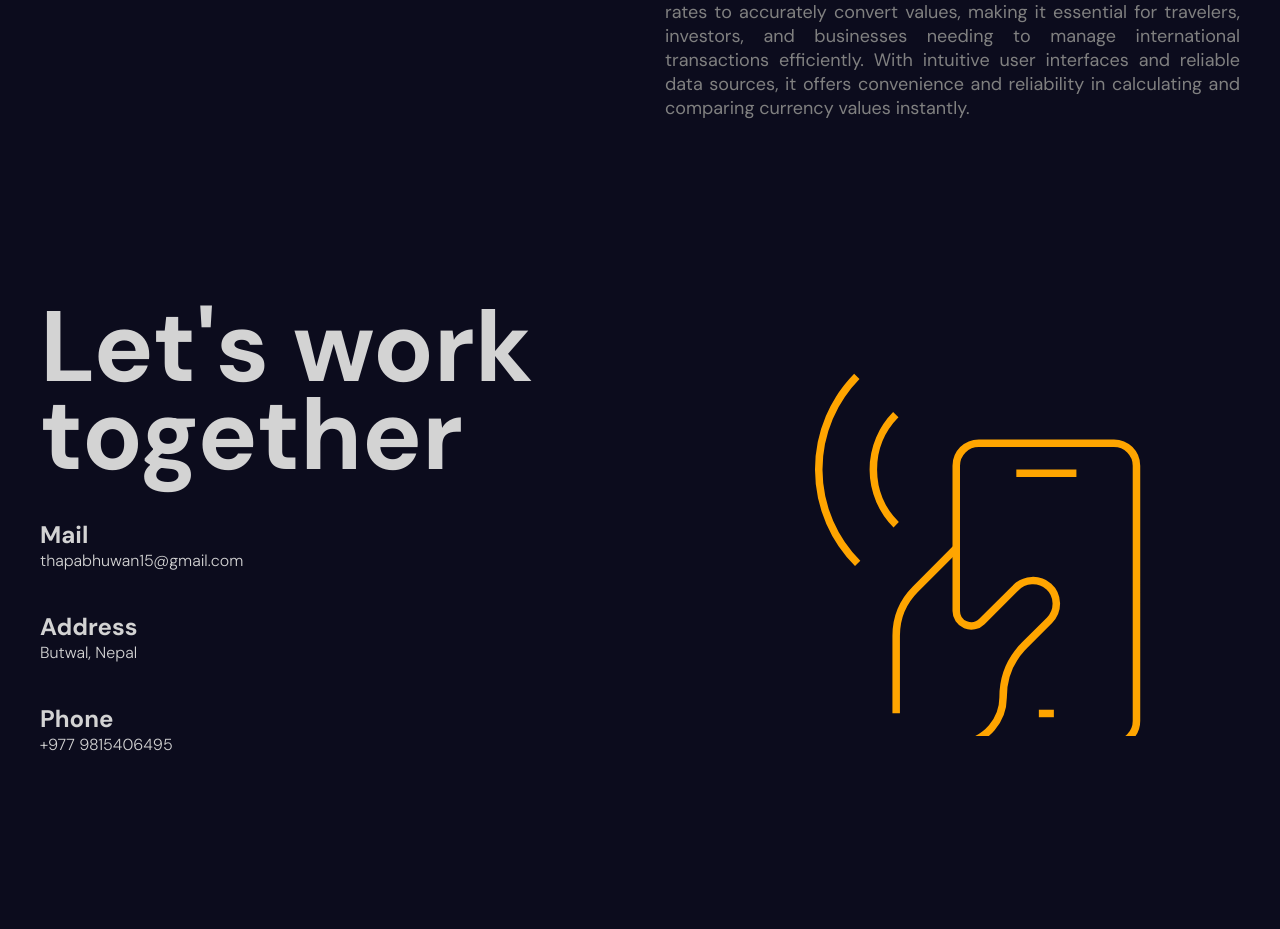
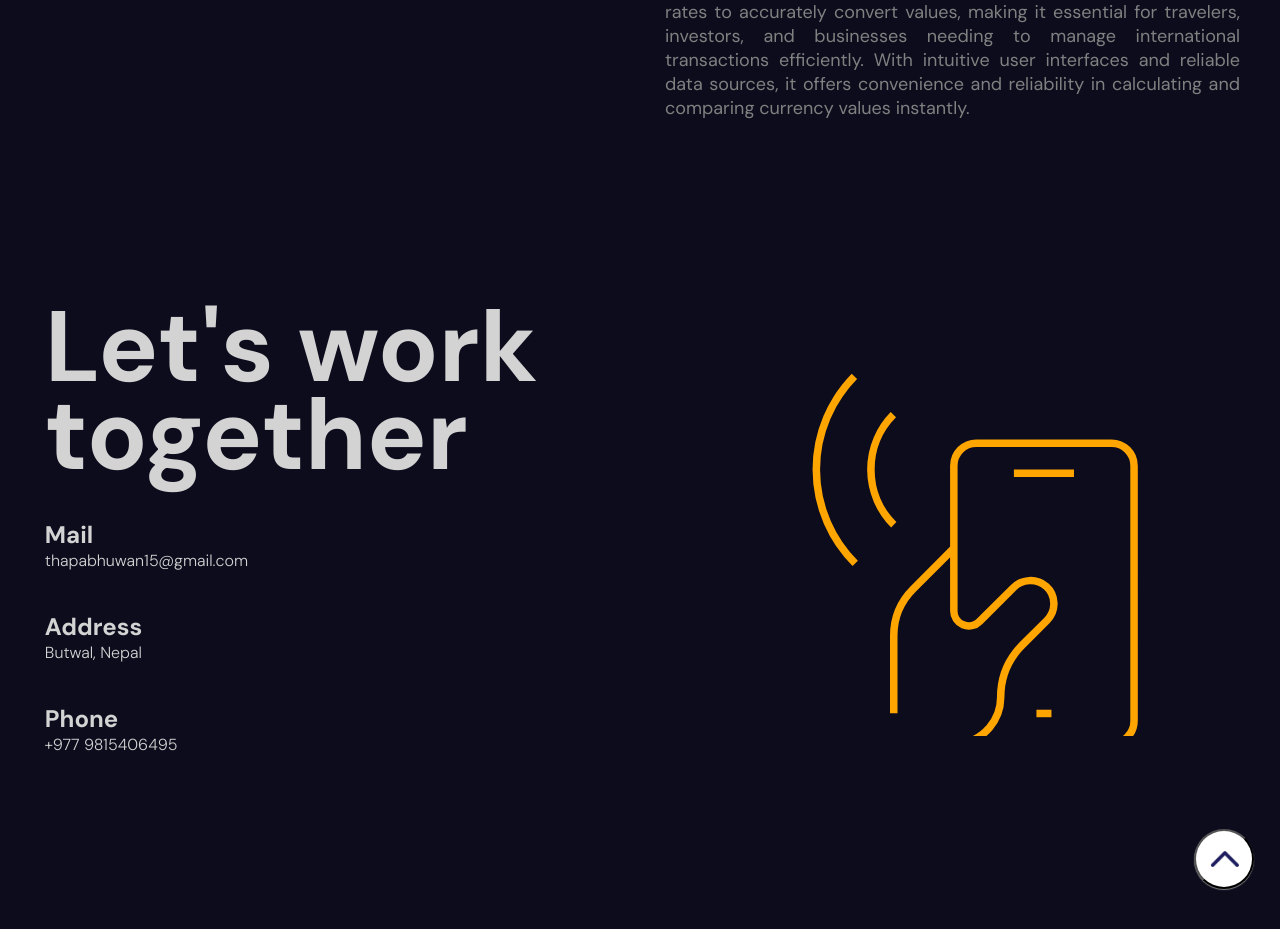
Before and after one commit to B1Th/Bhuwan-Portfolio, a React (Vite) app: page / in a window 1280 px wide. Shown: the part 7224-8153 px from the top of the page. Built offline with nearby package versions, Linux system fonts and the light colour scheme.

Commit message:
go to top

```diff
--- a/src/components/contact/Contact.jsx
+++ b/src/components/contact/Contact.jsx
@@ -44,6 +44,7 @@ const Contact = () => {
 
   return (
     <>
+      <div className="contactWrapper">
         <motion.div
           className="contact"
           id="Contact"
@@ -146,6 +147,13 @@ const Contact = () => {
             </motion.form>
           </div>
         </motion.div>
+
+        <motion.button className="arrowContainer" whileTap={{ scale: 0.9 }}>
+          <a href="#Home">
+            <img src="/uparrow.png" alt="" />
+          </a>
+        </motion.button>
+      </div>
     </>
   );
 };
--- a/src/components/contact/contact.scss
+++ b/src/components/contact/contact.scss
@@ -1,4 +1,12 @@
 @import "../../app.scss";
+
+.contactWrapper {
+  height: 100%;
+  width: 100%;
+  display: flex;
+  justify-content: center;
+  align-items: center;
+  position: relative;
 
   .contact {
     height: 100%;
@@ -114,3 +122,27 @@
       }
     }
   }
+
+  .arrowContainer {
+    height: 60px;
+    width: 60px;
+    border-radius: 50%;
+    background-color: white;
+    box-shadow: 0 1px 1px gray;
+    position: absolute;
+    bottom: 5%;
+    right: 2%;
+    cursor: pointer;
+
+    img {
+      height: 100%;
+      width: 100%;
+      object-fit: cover;
+      object-position: center;
+    }
+
+    @include mobile {
+      display: none;
+    }
+  }
+}
```
Lines whose indentation alone changed are shown as unchanged.
